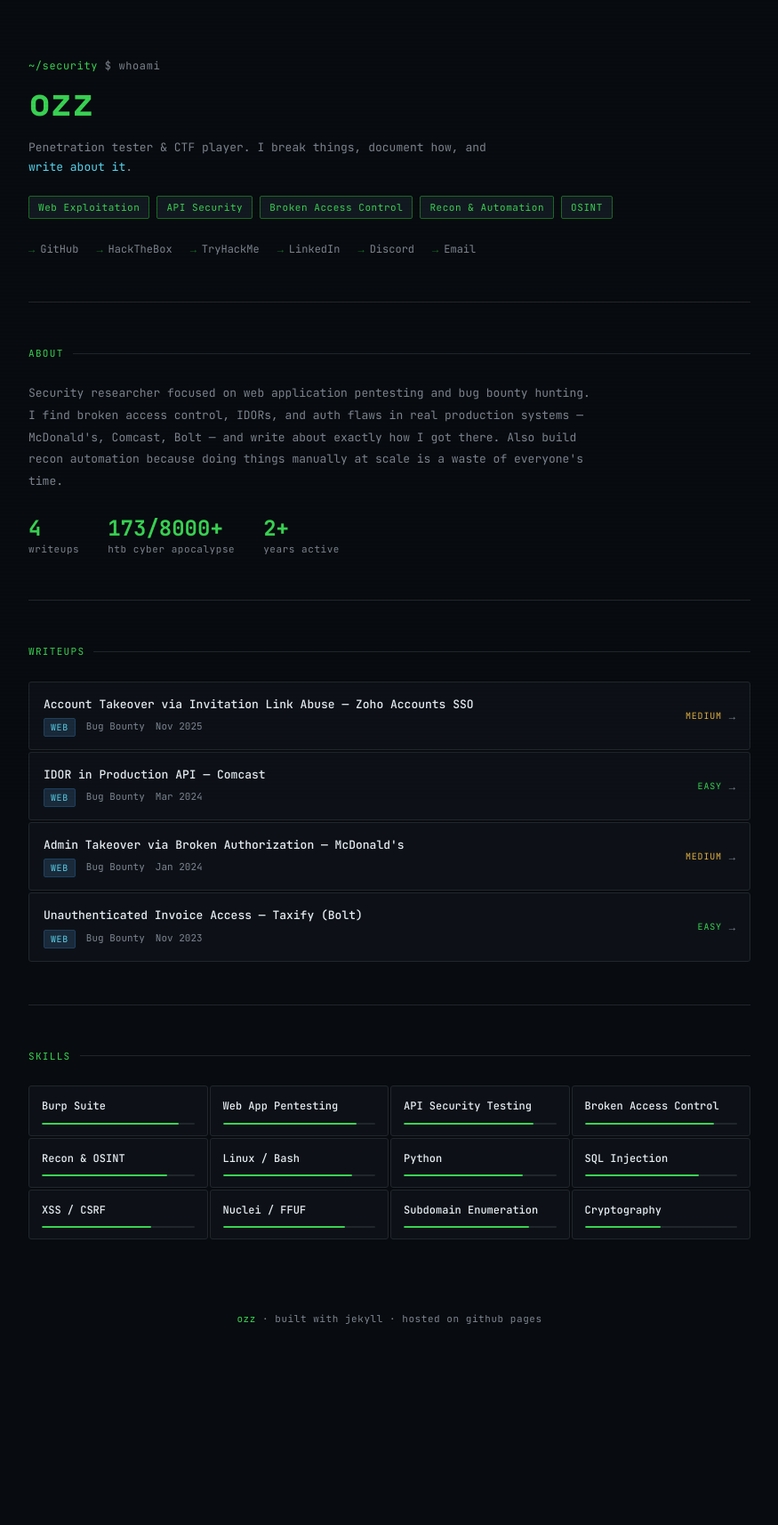
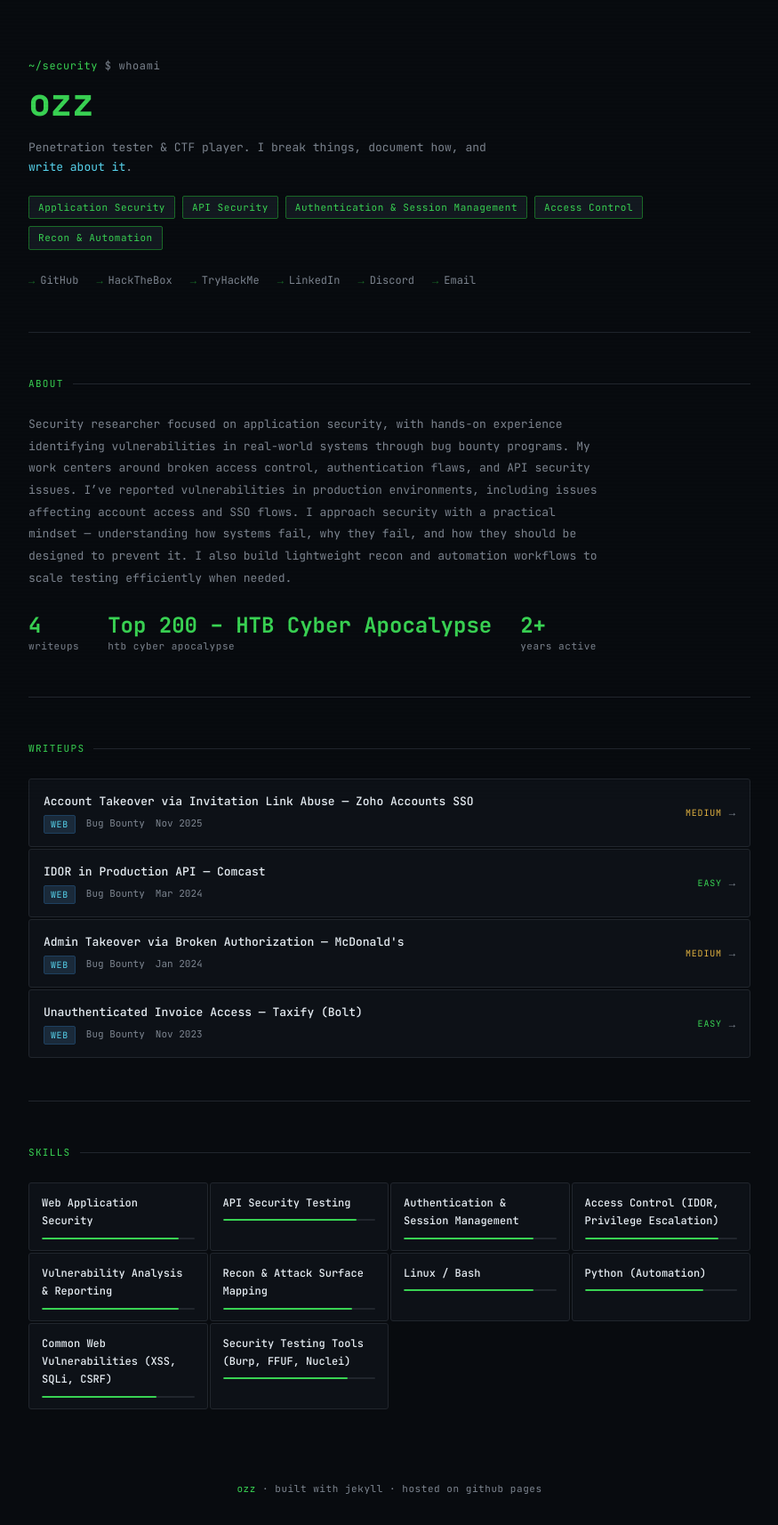
Before and after one commit to Psyphen36/anupam-security-portfolio, a Jekyll site: the page built from index.html, in a window 1280 px wide. Shown: the whole page at 89% size, without its empty margins (202-1077 px from the left). Built offline with Jekyll 4.4.1, drawn with Linux system fonts in a browser that asks for light colours; before the commit the page ends 1524 px from its top, so only the background shows below that.

Commit message:
Update _config.yml

```diff
--- a/_config.yml
+++ b/_config.yml
@@ -1,11 +1,11 @@
 # ─────────────────────────────────────────
-#  Portfolio Config — Anupam Mishra / ozz
+#  Portfolio Config — ozz (Anupam Mishra)
 # ─────────────────────────────────────────
 
-title: "Anupam Mishra // Security Researcher"
+title: "ozz // Application Security Researcher"
 author: "ozz"
 email: "anupammishra87706@gmail.com"
-description: "Bug bounty writeups, recon pipelines, and security research by ozz."
+description: "Application security research, vulnerability analysis, and real-world bug reports by ozz."
 
 # Social links — leave blank to hide
 github_username:     "Psyphen36"
@@ -17,50 +17,49 @@ discord_server:      "RP9GA3qaVv"
 
 # Bio shown on homepage
 bio: >
-  Security researcher focused on web application pentesting and bug bounty hunting.
-  I find broken access control, IDORs, and auth flaws in real production systems —
-  McDonald's, Comcast, Bolt — and write about exactly how I got there.
-  Also build recon automation because doing things manually at scale is a waste of everyone's time.
+  Security researcher focused on application security, with hands-on experience identifying vulnerabilities in real-world systems through bug bounty programs.
+
+  My work centers around broken access control, authentication flaws, and API security issues. I’ve reported vulnerabilities in production environments, including issues affecting account access and SSO flows.
+
+  I approach security with a practical mindset — understanding how systems fail, why they fail, and how they should be designed to prevent it.
+
+  I also build lightweight recon and automation workflows to scale testing efficiently when needed.
 
 # Skill areas shown as badges in header
 focus_areas:
-  - Web Exploitation
+  - Application Security
   - API Security
-  - Broken Access Control
+  - Authentication & Session Management
+  - Access Control
   - Recon & Automation
-  - OSINT
 
 # Stats on homepage
 writeups_count: 4
-ctf_rank: "173/8000+"
+ctf_rank: "Top 200 – HTB Cyber Apocalypse"
 years_active: "2+"
 
-# Skills — trimmed to what's on your resume, accurate levels
+# Skills — reframed for AppSec positioning
 skills:
-  - name: "Burp Suite"
+  - name: "Web Application Security"
     level: 90
-  - name: "Web App Pentesting"
+  - name: "API Security Testing"
     level: 88
-  - name: "API Security Testing"
+  - name: "Authentication & Session Management"
     level: 85
-  - name: "Broken Access Control"
+  - name: "Access Control (IDOR, Privilege Escalation)"
+    level: 88
+  - name: "Vulnerability Analysis & Reporting"
+    level: 90
+  - name: "Recon & Attack Surface Mapping"
     level: 85
-  - name: "Recon & OSINT"
-    level: 82
   - name: "Linux / Bash"
     level: 85
-  - name: "Python"
+  - name: "Python (Automation)"
     level: 78
-  - name: "SQL Injection"
+  - name: "Common Web Vulnerabilities (XSS, SQLi, CSRF)"
     level: 75
-  - name: "XSS / CSRF"
-    level: 72
-  - name: "Nuclei / FFUF"
-    level: 80
-  - name: "Subdomain Enumeration"
+  - name: "Security Testing Tools (Burp, FFUF, Nuclei)"
     level: 82
-  - name: "Cryptography"
-    level: 50
 
 # ─── Jekyll / GitHub Pages settings ───
 theme: minima
```
